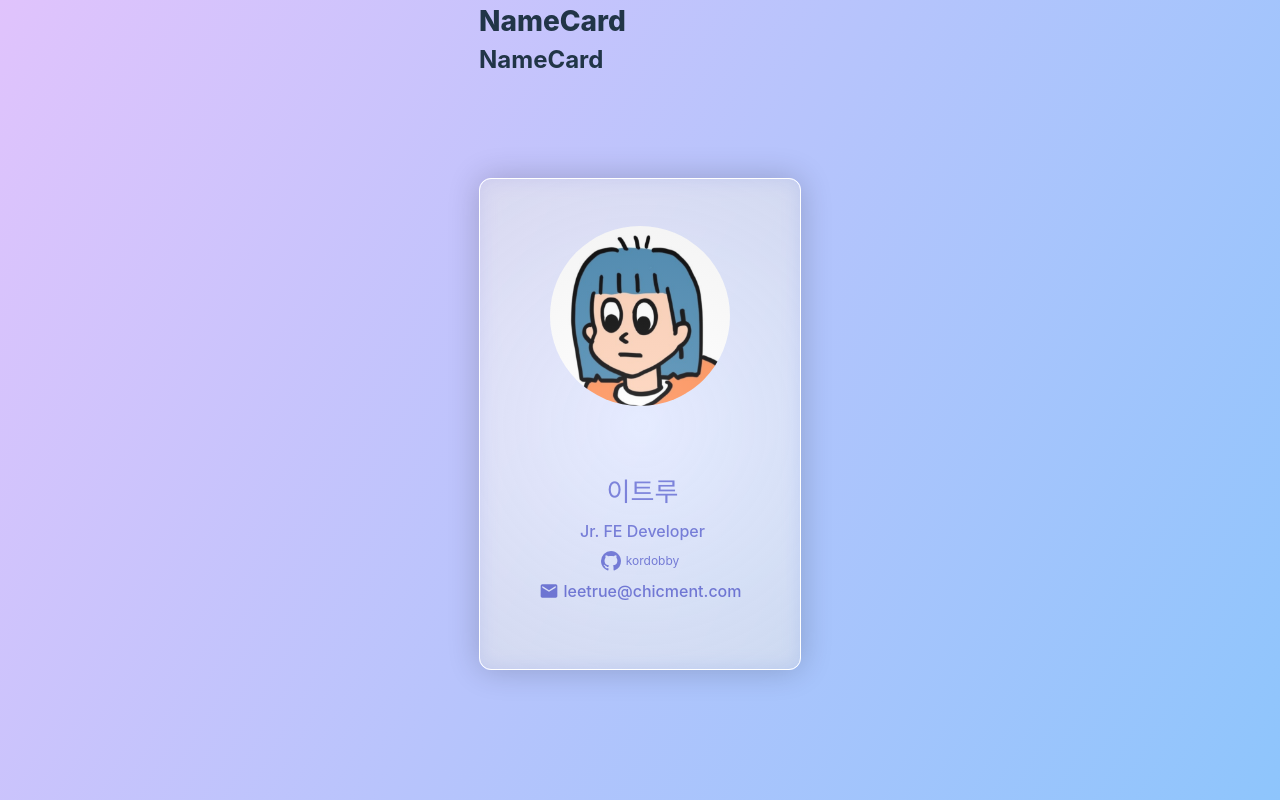
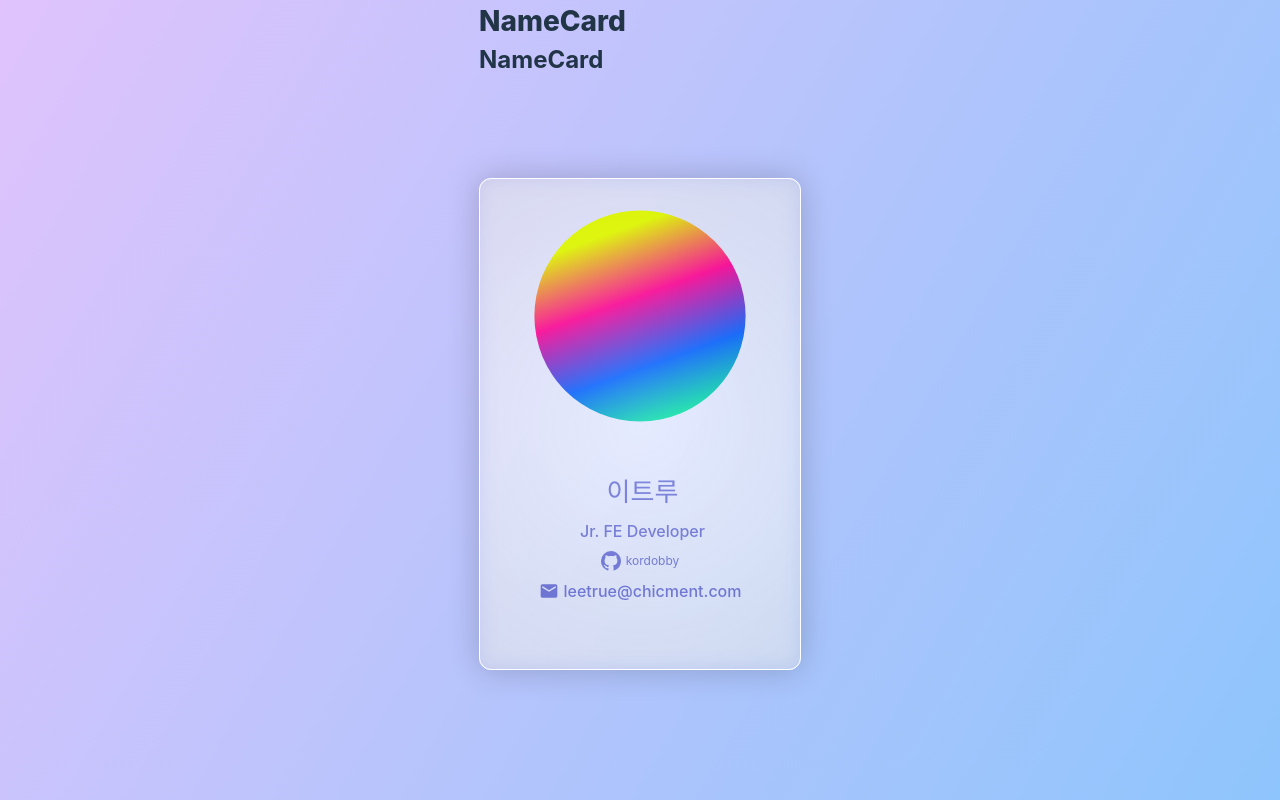
Before and after one commit to kordobby/with-kevin, a React (Vite) app: page / in a window 1280 px wide. Built offline with nearby package versions, Linux system fonts and the light colour scheme.

Commit message:
[STYLE] svg update

```diff
--- a/src/components/nameCard/true/NameCard.tsx
+++ b/src/components/nameCard/true/NameCard.tsx
@@ -1,9 +1,11 @@
+import React from "react";
 import styled, { css } from "styled-components";
 import useShuffleTheme from "./hooks/useShuffleTheme";
 import useGestureHandle from "./hooks/useGestureHandle";
 import { VscGithubInverted } from "react-icons/vsc";
 import { MdEmail } from "react-icons/md";
 import ProfileContents from "./ProfileContents";
+import Profile from "./Profile";
 type CardTextType = "name" | "email" | "date";
 
 const NameCard = () => {
@@ -16,12 +18,12 @@ const NameCard = () => {
       <CardRoot onMouseMove={moveDynamic} onMouseLeave={clearTransform}>
         <Card ref={setCardElement} bgColor={bgColor}>
           <ProfileRoot>
-            {/* <Profile></Profile> */}
-            <img
+            {/* <img
               src={"images/leetrue.png"}
               width="180"
               style={{ borderRadius: "90px" }}
-            />
+            /> */}
+            <Profile />
           </ProfileRoot>
           <CardContents>
             <ProfileContents types={`name`}>이트루</ProfileContents>
@@ -133,4 +135,5 @@ const ProfileRoot = styled.div`
   height: 213px;
   padding-top: 30px;
   margin-bottom: 50px;
+  /* border: 1px solid red; */
 `;
--- a/src/components/nameCard/true/Profile.tsx
+++ b/src/components/nameCard/true/Profile.tsx
@@ -1,34 +1,27 @@
+import React from "react";
 import { ReactNode } from "react";
+
+const SIZE = 209;
 
 const Profile = ({ children }: { children?: ReactNode }) => {
   return (
-    <svg
-      width={209}
-      height={209}
-      viewBox={`0 0 209 209`}
-      xmlns="http://www.w3.org/2000/svg"
-    >
-      <path d="M104.5 0C88.5451 0 75.6111 12.934 75.6111 28.8889V34.6667L71.4493 30.5049C60.1675 19.2231 41.8761 19.2231 30.5943 30.5049C19.3125 41.7867 19.3125 60.0781 30.5943 71.3599L34.3454 75.1111H29.3889C13.434 75.1111 0.5 88.0451 0.5 104C0.5 119.955 13.434 132.889 29.3889 132.889H34.0111L29.8493 137.051C18.5675 148.332 18.5675 166.624 29.8493 177.906C41.1311 189.188 59.4226 189.188 70.7044 177.906L75.6111 172.999V179.111C75.6111 195.066 88.5451 208 104.5 208C120.455 208 133.389 195.066 133.389 179.111V174.155L136.817 177.583C148.099 188.865 166.391 188.865 177.672 177.583C188.954 166.301 188.954 148.01 177.672 136.728L173.833 132.889H179.611C195.566 132.889 208.5 119.955 208.5 104C208.5 88.0451 195.566 75.1111 179.611 75.1111H173.499L176.928 71.6826C188.209 60.4008 188.209 42.1093 176.928 30.8275C165.646 19.5457 147.354 19.5457 136.072 30.8275L133.389 33.5111V28.8889C133.389 12.934 120.455 0 104.5 0Z" />
-      <path
-        d="M75.2576 35.0202L76.1111 35.8738V34.6667V28.8889C76.1111 13.2101 88.8213 0.5 104.5 0.5C120.179 0.5 132.889 13.2101 132.889 28.8889V33.5111V34.7182L133.742 33.8647L136.426 31.1811C147.513 20.0945 165.487 20.0945 176.574 31.1811C187.661 42.2676 187.661 60.2425 176.574 71.329L173.145 74.7576L172.292 75.6111H173.499H179.611C195.29 75.6111 208 88.3213 208 104C208 119.679 195.29 132.389 179.611 132.389H173.833H172.626L173.48 133.242L177.319 137.082C188.405 148.168 188.405 166.143 177.319 177.23C166.232 188.316 148.258 188.316 137.171 177.23L133.742 173.801L132.889 172.947V174.155V179.111C132.889 194.79 120.179 207.5 104.5 207.5C88.8213 207.5 76.1111 194.79 76.1111 179.111V172.999V171.792L75.2576 172.645L70.3508 177.552C59.2643 188.639 41.2894 188.639 30.2029 177.552C19.1163 166.466 19.1163 148.491 30.2029 137.404L34.3647 133.242L35.2182 132.389H34.0111H29.3889C13.7101 132.389 1 119.679 1 104C1 88.3212 13.7101 75.6111 29.3889 75.6111H34.3454H35.5525L34.699 74.7576L30.9478 71.0064C19.8613 59.9198 19.8613 41.945 30.9478 30.8584C42.0344 19.7719 60.0092 19.7719 71.0958 30.8584L75.2576 35.0202Z"
-        stroke="black"
-        strokeOpacity="0.04"
-      />
+    <svg viewBox="0 0 100 100" xmlns="http://www.w3.org/2000/svg">
       <defs>
         <linearGradient
-          id="linear-gradient"
+          id="myGradient"
           x1="44"
           y1="23"
-          x2="147.5"
-          y2="208"
+          x2="73"
+          y2="104"
           gradientUnits="userSpaceOnUse"
         >
-          <stop offset="0%" stopColor="#f2ff00" />
-          <stop offset="25%" stopColor="#17ff1f" />
-          <stop offset="50%" stopColor="#2e70ff" />
-          <stop offset="75%" stopColor="#ff06b0" />
+          <stop offset="0%" stopColor="#e5ff00" />
+          <stop offset="25%" stopColor="#ff0396" />
+          <stop offset="50%" stopColor="#005eff" />
+          <stop offset="75%" stopColor="#00ff8c" />
         </linearGradient>
       </defs>
+      <circle cx="50" cy="50" r="33" fill="url('#myGradient')" />
     </svg>
   );
 };
--- a/src/components/nameCard/true/hooks/useGestureHandle.ts
+++ b/src/components/nameCard/true/hooks/useGestureHandle.ts
@@ -5,11 +5,25 @@ const useGestureHandle = () => {
   const [cardElement, setCardElement] = useState<HTMLDivElement | null>(null);
   const [cardX, setCardX] = useState<number>(0);
   const [cardY, setCardY] = useState<number>(0);
+  const [mousePointer, setMousePointer] = useState<{
+    mousePointerX: number;
+    mousePointerY: number;
+  }>({
+    mousePointerX: 0,
+    mousePointerY: 0,
+  });
+
   const moveDynamic: React.MouseEventHandler<HTMLDivElement> = (event) => {
     if (cardElement !== null) {
       const bounds = cardElement.getBoundingClientRect();
       const mousePointerX = event.clientX;
       const mousePointerY = event.clientY;
+
+      setMousePointer({
+        mousePointerX,
+        mousePointerY,
+      });
+
       const leftX = mousePointerX - bounds.x;
       const topY = mousePointerY - bounds.y;
       const cardX = leftX - bounds.width / 2; // (-139 ~ 139)
@@ -48,6 +62,12 @@ const useGestureHandle = () => {
     return `radial-gradient(circle at ${gradientX}px ${gradientY}px, #ffffff30, #0000000f)`;
   }, [cardElement, cardX, cardY]);
 
+  const hologramEffect: React.MouseEventHandler<HTMLDivElement> = (event) => {
+    const { mousePointerX, mousePointerY } = mousePointer;
+
+    const degreeX = 90 - (mousePointerX * 45) / document.body.clientWidth / 2;
+    const degreeY = 90 - (mousePointerY * 45) / document.body.clientHeight / 4;
+  };
   return {
     moveDynamic,
     clearTransform,
```
